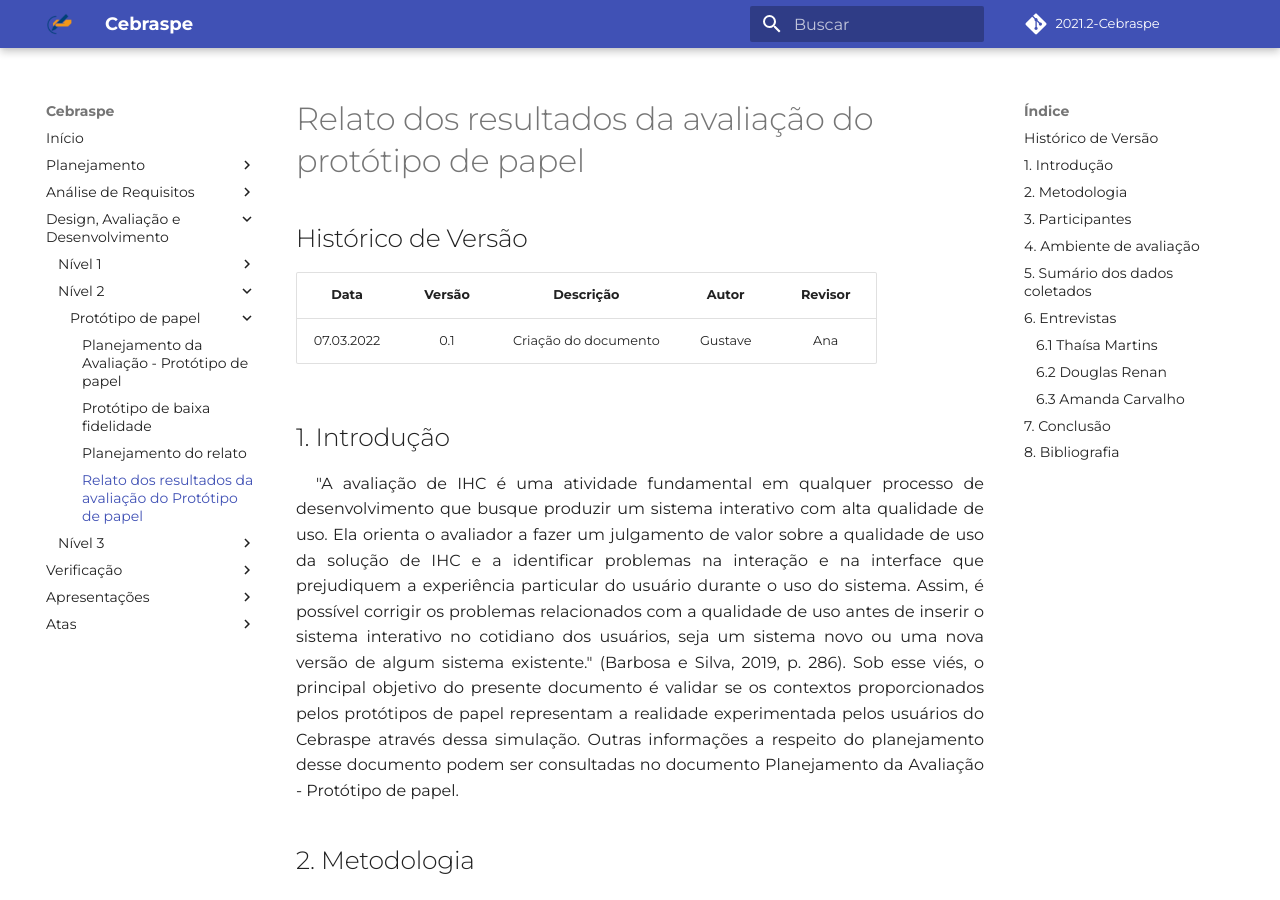
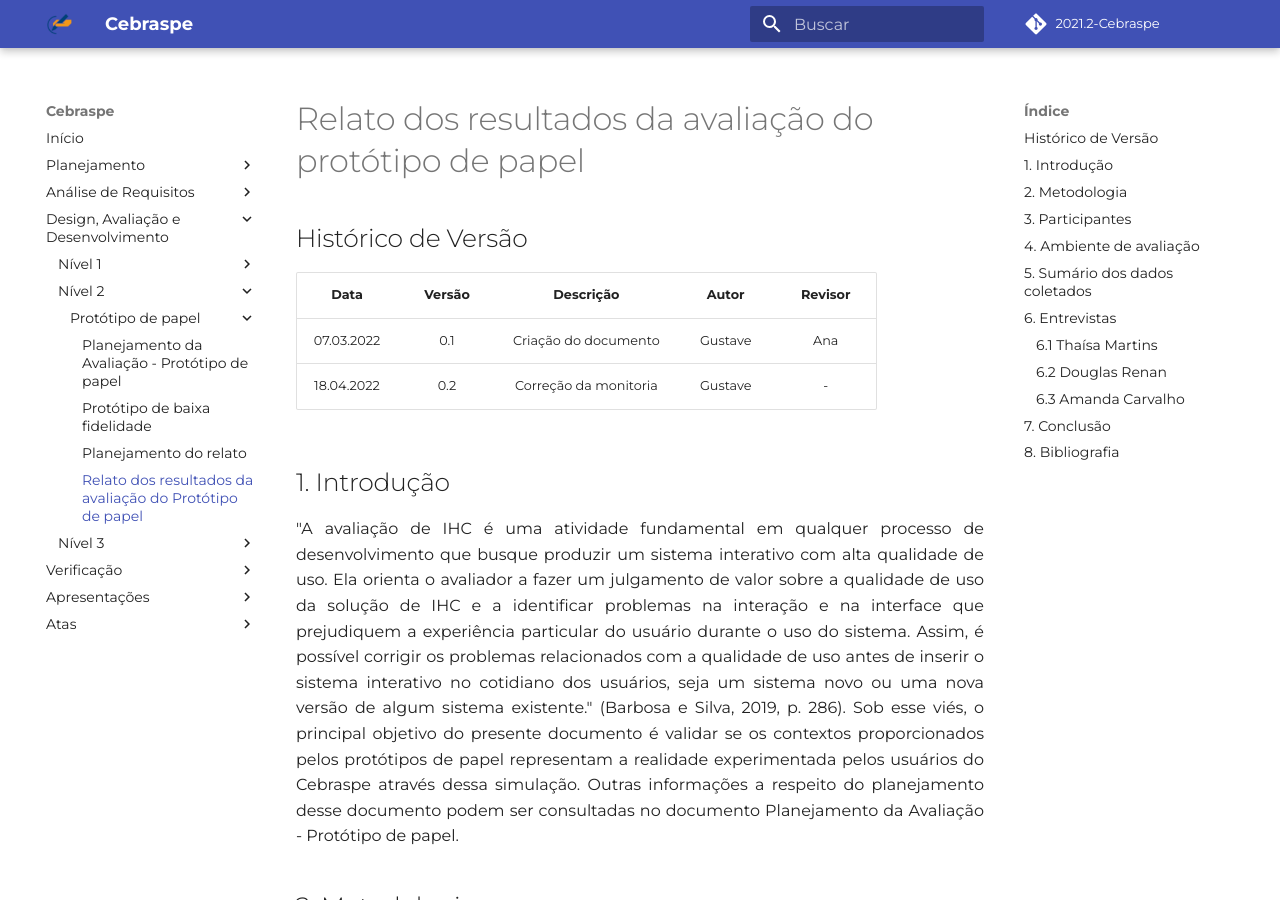
Before and after one commit to Interacao-Humano-Computador/2021.2-Cebraspe, an MkDocs documentation site: the page built from docs/Avaliação_desenvolvimento/Nivel2/relato_resultados.md, in a window 1280 px wide and 900 px high. Built offline with MkDocs 1.6.1 and Material for MkDocs 9.7.7, drawn with Linux system fonts in a browser that asks for light colours; some web fonts are replaced; comment, search, counter and statistics services are not loaded.

Commit message:
#48 - correcoes da monitoria

```diff
--- a/docs/Avaliação_desenvolvimento/Nivel2/relato_resultados.md
+++ b/docs/Avaliação_desenvolvimento/Nivel2/relato_resultados.md
@@ -2,25 +2,26 @@
 
 ## Histórico de Versão
 
-|    Data    | Versão |      Descrição       |  Autor  | Revisor |
-| :--------: | :----: | :------------------: | :-----: | :-----: |
-| 07.03.2022 |  0.1   | Criação do documento | Gustave |   Ana   |
+|    Data    | Versão |       Descrição       |  Autor  | Revisor |
+| :--------: | :----: | :-------------------: | :-----: | :-----: |
+| 07.03.2022 |  0.1   | Criação do documento  | Gustave |   Ana   |
+| 18.04.2022 |  0.2   | Correção da monitoria | Gustave |    -    |
 
 ## 1. Introdução
 
-<p style="text-indent: 20px; text-align: justify">
+<p style="text-align: justify">
 "A avaliação de IHC é uma atividade fundamental em qualquer processo de desenvolvimento que busque produzir um sistema interativo com alta qualidade de uso. Ela orienta o avaliador a fazer um julgamento de valor sobre a qualidade de uso da solução de IHC e a identificar problemas na interação e na interface que prejudiquem a experiência particular do usuário durante o uso do sistema. Assim, é possível corrigir os problemas relacionados com a qualidade de uso antes de inserir o sistema interativo no cotidiano dos usuários, seja um sistema novo ou uma nova versão de algum sistema existente." (Barbosa e Silva, 2019, p. 286). Sob esse viés, o principal objetivo do presente documento é validar se os contextos proporcionados pelos protótipos de papel representam a realidade experimentada pelos usuários do Cebraspe através dessa simulação. Outras informações a respeito do planejamento desse documento podem ser consultadas no documento Planejamento da Avaliação - Protótipo de papel.
 </p>
 
 ## 2. Metodologia
 
-<p style="text-indent: 20px; text-align: justify">
+<p style="text-align: justify">
 O método que foi escolhido para a investigação do artefato foi o de entrevista - método de investigação. Dessa forma, um integrante da equipe ficou responsável em fazer entrevista com ao menos 3 pessoas, desde que essas estejam dentro do escopo de perfil de usuário do Cebraspe. De acordo com Barbosa e Silva (2010), as entrevistas permitem ao avaliador coletar dados detalhados e profundos das experiências individuais do grupo de foco. Essa abordagem permite a coleta de muitas informações e possui um formato flexível, que facilita o direcionamento da coleta de dados de acordo com o cenário do usuário. Portanto, essa foi a técnica escolhida pelo grupo para realizar essa atividade.
 </p>
 
 ## 3. Participantes
 
-<p style="text-indent: 20px; text-align: justify">
+<p style="text-align: justify">
 Após a tarefa de seleção e filtragem dos voluntários para a entrevista, o grupo até o presente momento encontrou 3 pessoas para serem entrevistas, todas aceitaram o termo de consentimento e a entrevista seguiu com os devidos cuidados éticos necessários. Esses participantes foram:</p>
 
 - Thaísa Martins, aluna do 6º semestre do curso de Enfermagem da UnB;
@@ -29,7 +30,7 @@ Após a tarefa de seleção e filtragem dos voluntários para a entrevista, o gr
 
 ## 4. Ambiente de avaliação
 
-<p style="text-indent: 20px; text-align: justify">
+<p style="text-align: justify">
 Para a realização das entrevistas escolhemos realizá-las remotamente, para cumprir com as normas de saúde vigentes atualmente, por motivo da pandemia do Covid-19. Os entrevistados voluntários necessitaram de utilizar seus próprios equipamentos, no caso, seus computadores ou smartphones, para a realização da entrevista. As ferramentas e requisitos para participação pelos voluntários foi:</p>
 
 - Conexão com a internet, para uso do navegador tanto pelo entrevistador quanto para o participante;
@@ -40,7 +41,7 @@ Para a realização das entrevistas escolhemos realizá-las remotamente, para cu
 
 ## 5. Sumário dos dados coletados
 
-<p style="text-indent: 20px; text-align: justify">
+<p style="text-align: justify">
 As entrevistas realizadas pelo grupo estão disponíveis para a visualização pelos links abaixo:</p>
 
 - Entrevista com a Thaísa Martins: <a href="https://youtu.be/5boHatrO1So">link</a>
@@ -49,7 +50,7 @@ As entrevistas realizadas pelo grupo estão disponíveis para a visualização p
 
 ## 6. Entrevistas
 
-<p style="text-indent: 20px; text-align: justify">
+<p style="text-align: justify">
 Os resultados serão relatados seguindo um roteiro de respostas e interações dos entrevistados conforme as perguntas que o grupo definiu no documento de planejamento.
 
 Algumas perguntas foram realizadas durante a entrevista para abstrair a experiência dos usuários com os protótipos, como:</p>
@@ -65,25 +66,25 @@ Algumas perguntas foram realizadas durante a entrevista para abstrair a experiê
 
 ### 6.1 Thaísa Martins
 
-<p style="text-indent: 20px; text-align: justify">
+<p style="text-align: justify">
 A participante Thaisa realizou as duas tarefas de forma rápida e precisa, sem muitas dúvidas nos caminhos que percorreu. Ela citou que já havia acessado a plataforma anteriormente, mas que fazia um certo tempo que não mexia. Para as respostas das perguntas que a foram direcionadas, avaliou em '4' o nível de familiaridade com a plataforma cebraspe, em '2' o nível de dificuldade para realizar a Tarefa 1 e em '1' para realizar a tarefa 2. Ademais, respondeu que não cometeu erros ou teve dúvidas em realizar quaisquer das tarefas. A voluntária também não viu necessidade de observações adicionais alegando que o protótipo estava bem intuitivo.
 </p>
 
 ### 6.2 Douglas Renan
 
-<p style="text-indent: 20px; text-align: justify">
+<p style="text-align: justify">
 O participante Douglas realizou as duas tarefas de forma rápida e precisa, sem muitas dúvidas nos caminhos que percorreu. Ele citou que já havia acessado a plataforma anteriormente e tinha uma boa percepção do site. Para as respostas das perguntas que o foram direcionadas, avaliou em '3' o nível de familiaridade com a plataforma cebraspe, em '1' o nível de dificuldade para realizar a Tarefa 1 e em '1' para realizar a tarefa 2. Ademais, respondeu que não cometeu erros ou teve dúvidas em realizar quaisquer das tarefas. O participante optou por não fazer comentários a parte por achar que o protótipo estava completo e intuitivo.
 </p>
 
 ### 6.3 Amanda Carvalho
 
-<p style="text-indent: 20px; text-align: justify">
+<p style="text-align: justify">
 A participante Amanda realizou as duas tarefas de forma rápida e precisa, sem muitas dúvidas nos caminhos que percorreu. Ela citou que já havia acessado a plataforma anteriormente e tinha uma boa percepção do site. Para as respostas das perguntas que a foram direcionadas, avaliou em '5' o nível de familiaridade com a plataforma cebraspe, em '1' o nível de dificuldade para realizar a Tarefa 1 e em '1' para realizar a tarefa 2. Ademais, respondeu que não cometeu erros ou teve dúvidas em realizar quaisquer das tarefas. A prticipante optou por não realizar observações adicionais por alegar que o protótipo estava coerente e preciso.
 </p>
 
 ## 7. Conclusão
 
-<p style="text-indent: 20px; text-align: justify">
+<p style="text-align: justify">
 Após realizadas todas as entrevistas, podemos perceber que de acordo com as declarações dos participantes o protótipo de papel conseguiu representar a situação real vivenciada no site de forma intuitiva e clara. Durante a entrevista não obtivemos relatos de erros nas realizações das tarefas, os participantes, na maioria de suas respostas, evidencia o caminho condizente. Portanto, a partir de agora, a equipe possui um entendimento mais interativo a respeito da usabilidade do site do Cebraspe e nos propomos a implementar as mudanças propostas como melhorias de design à plataforma que devem poder prosseguir para a fase de prototipação de alta fidelidade.
 </p>
 
```
